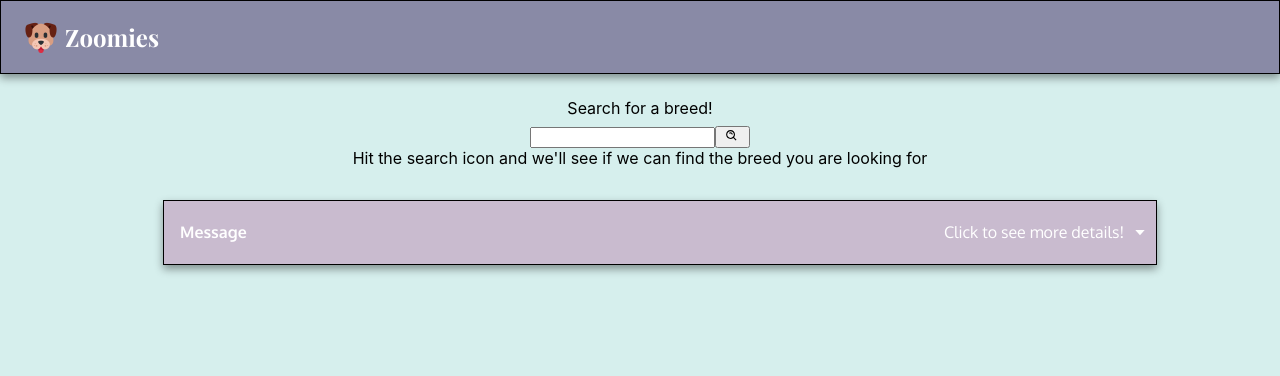
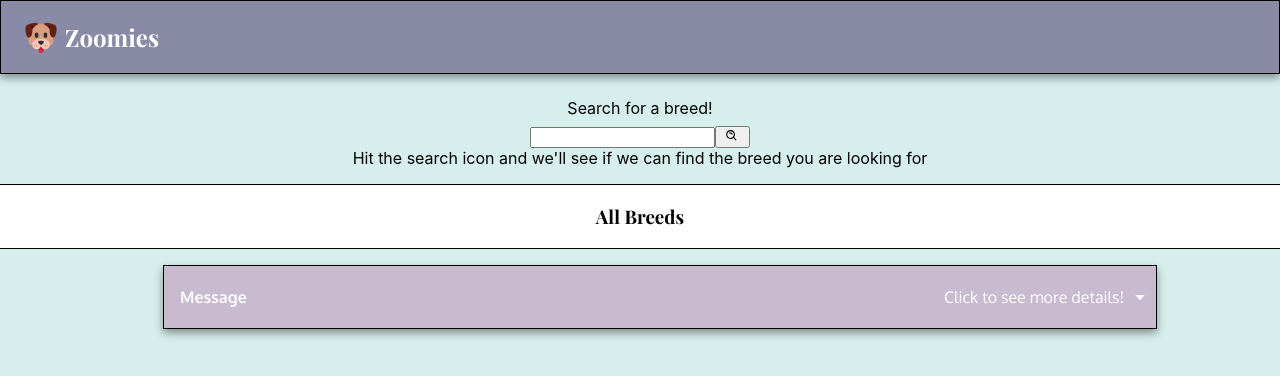
Before and after one commit to Quintin-Russell/zoomies, a React (Vite) app: page / in a window 1280 px wide. Shown: the top 376 px of the page. Built offline with nearby package versions, Linux system fonts and the light colour scheme; no server answers; a web font is replaced by a local one.

Commit message:
added unsuccessful search result elements

```diff
--- a/src/App.jsx
+++ b/src/App.jsx
@@ -25,6 +25,13 @@ const form = [
   layout.headerPadding
 ];
 const input = [style.hover];
+const sectionHeader = [
+  layout.textAlignC,
+  style.contentBackground,
+  style.borderSection,
+  style.pfDisp,
+  style.fontBlack
+];
 
 function App() {
   const [dogDataMaster, setDogDataMaster] = useState({ message: null });
@@ -48,9 +55,9 @@ function App() {
     if (alphabeticBinarySearch(processedUserSearch)) {
       const userSearchSuccessful =
         dogDataMaster[alphabeticBinarySearch(processedUserSearch)];
-      setUserSearch(userSearchSuccessful);
+      setUserSearchResult(userSearchSuccessful);
     } else {
-      setUserSearch('unsuccessful');
+      setUserSearchResult('unsuccessful');
     }
     setSearchInput('');
   };
@@ -75,6 +82,19 @@ function App() {
           looking for
         </p>
       </form>
+      {userSearchResult && userSearchResult === 'unsuccessful' && (
+        <div css={[...sectionHeader, layout.bottomMargin]}>
+          <h3>Your Search Results:</h3>
+          <p css={[style.oxygen]}>
+            We could not find the breed that you searched for. Please try again
+            or feel free to browse the full list of breeds below!
+          </p>
+        </div>
+      )}
+      <div css={sectionHeader}>
+        <h3>All Breeds</h3>
+      </div>
+
       <ul css={ul}>
         {dogDataMaster &&
           Object.keys(dogDataMaster).map((dogBreed) => {
--- a/src/style/layout.js
+++ b/src/style/layout.js
@@ -136,9 +136,9 @@ export default {
   //     margin: 2rem;
   //   `,
 
-  //   topMargin: css`
-  //     margin-top: 2rem;
-  //   `,
+  bottomMargin: css`
+    margin-bottom: 1rem;
+  `,
 
   leftMargin25: css`
     padding-left: 0.25rem;
--- a/src/style/style.js
+++ b/src/style/style.js
@@ -101,6 +101,11 @@ export default {
     border: 0.05rem solid black;
   `,
 
+  borderSection: css`
+    border-bottom: 0.1rem solid black;
+    border-top: 0.1rem solid black;
+  `,
+
   //   noBorderBottom: css`
   //     border-top: 0.05rem solid #fff;
   //     border-left: 0.05rem solid #fff;
```
